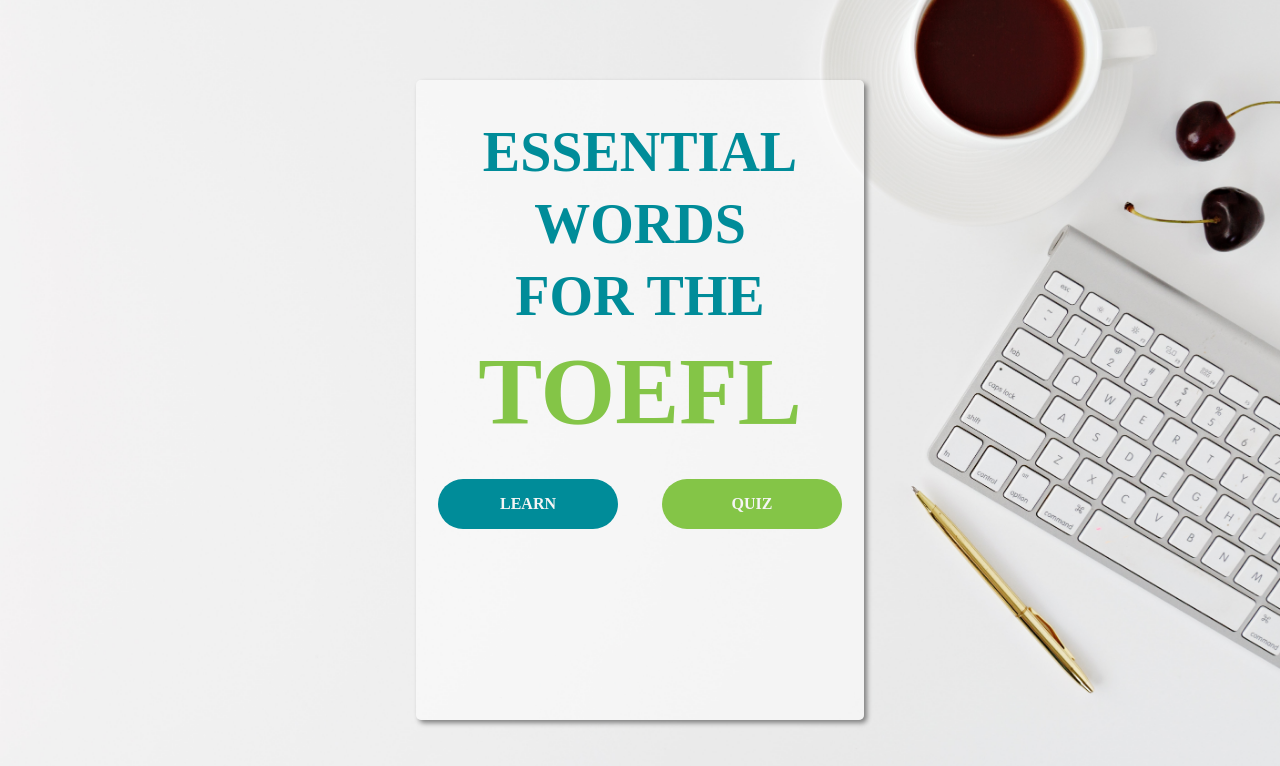
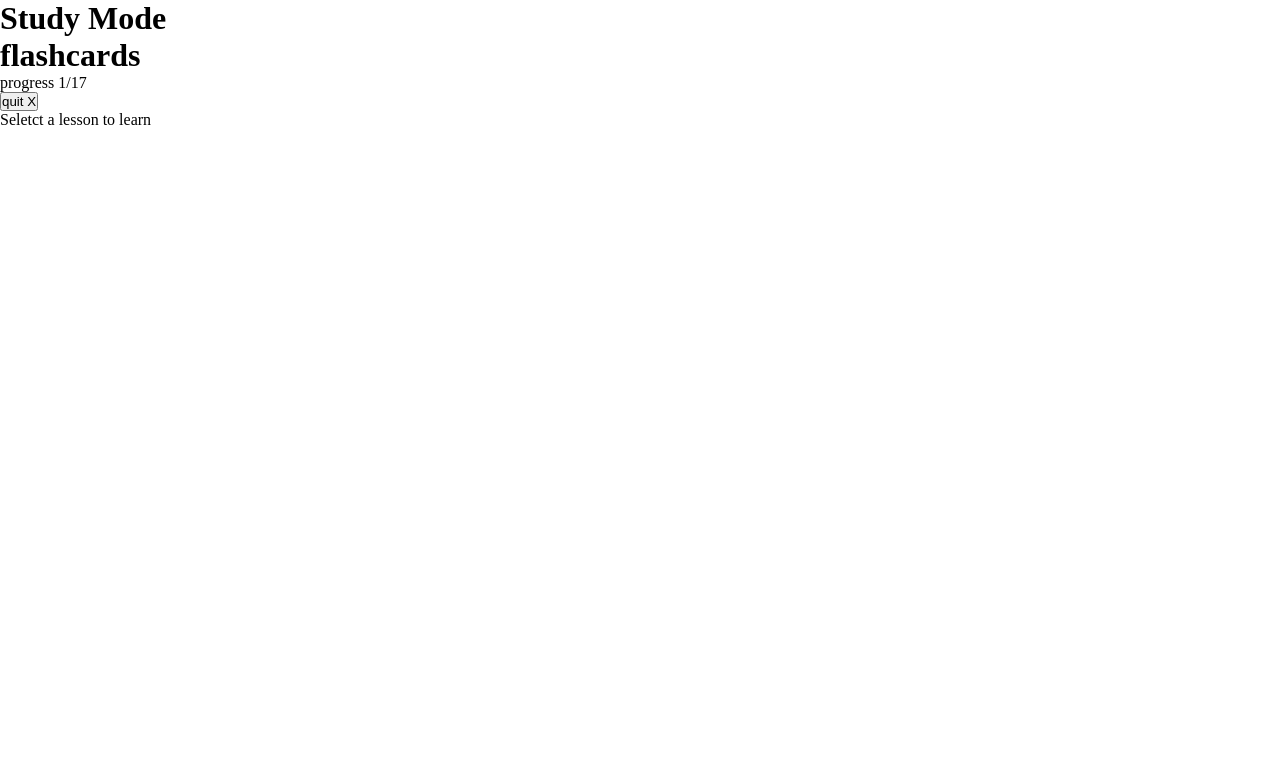
Before and after one commit to nhussaini/essential-words-toefl, a React (Create React App) app: page /learn in a window 1280 px wide. Shown: the top 766 px of the page. Built offline with nearby package versions, Linux system fonts and the light colour scheme.

Commit message:
added learn component

```diff
--- a/src/App.js
+++ b/src/App.js
@@ -1,12 +1,17 @@
 import React from 'react';
+import {BrowserRouter as Router, Route} from 'react-router-dom';
+
 import Home from './components/Home';
-import {BrowserRouter as Router, Route} from 'react-router-dom';
+import Learn from './components/Learn';
+
+
 
 
 function App() {
   return (
     <Router>
-      <Route path="/" component={Home} />
+      <Route path="/" exact component={Home} />
+      <Route path="/learn" component={Learn} />
     </Router>
   );
 }
--- /dev/null
+++ b/src/components/Learn.js
@@ -0,0 +1,28 @@
+import React from 'react'
+import { Helmet } from 'react-helmet';
+
+export default function Learn() {
+    return (
+        <>
+        <Helmet>
+            <title>Learn Page</title>
+        </Helmet>
+         <main className="main-page">
+                <h1>Study Mode</h1>
+                <div className="controls">
+                    <h1>flashcards</h1>
+                    <p>progress 1/17</p>
+                    <button>quit X</button>
+                </div>
+
+                <div className="flashcard-container">
+                    <div className="flashcard">
+                        <p>Seletct a lesson to learn</p>
+                    </div>
+
+                 </div>
+         </main>
+        </>
+
+    )
+}
```
